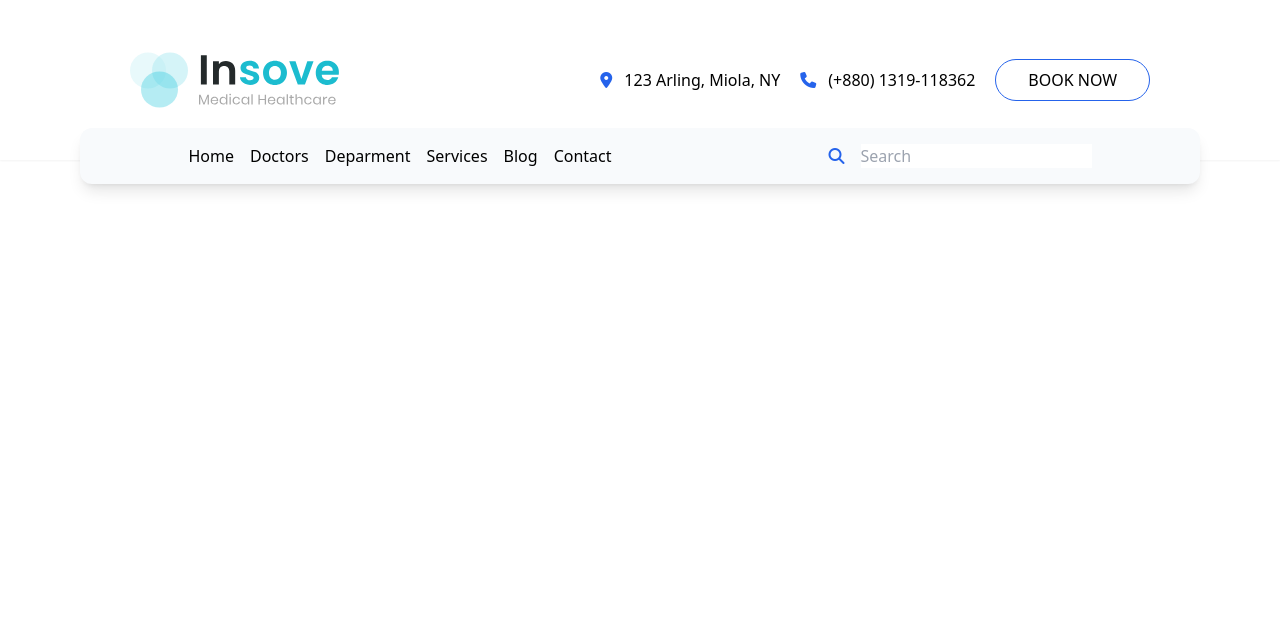
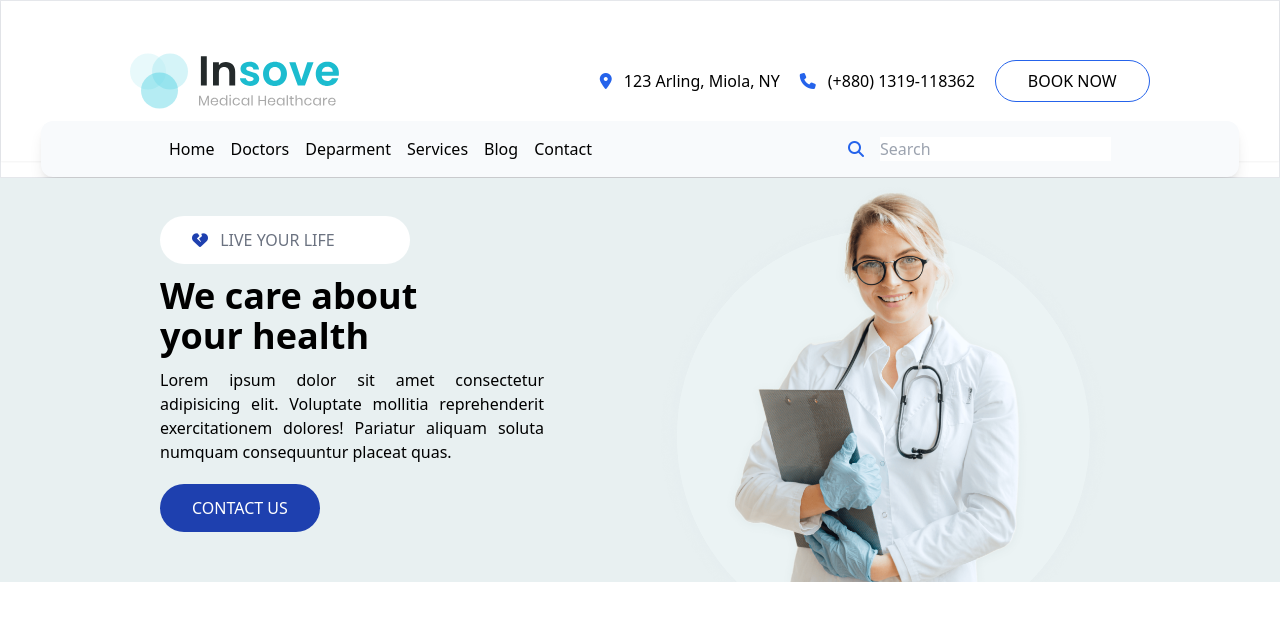
Before and after one commit to mehedihasanmurad/simple-tailwind-project, a website built with Vite: page index.html in a window 1280 px wide. Built offline with nearby package versions, Linux system fonts and the light colour scheme.

Commit message:
header added

```diff
--- a/index.html
+++ b/index.html
@@ -15,8 +15,9 @@
 
     <!-- Navbar Start -->
     <nav class="">
-        <div class="mx-16 py-9 sm:flex justify-around items-center sm:mx-0 sm:shadow-sm">
-            <div>
+        <div class="container mx-auto border">
+            <div class="mx-16 py-9 sm:flex justify-around items-center sm:mx-0 sm:shadow-sm">
+            <div class="cursor-pointer">
                 <img src="assets/img/header/logo.svg" alt="">
             </div>
             <div class="sm:flex items-center gap-5 my-5">
@@ -33,10 +34,9 @@
                     <button class="border rounded-full bg-white border-blue-600 uppercase px-12 py-2 hover:bg-slate-100 transition sm:px-8">Book Now</button>
             </div>
         </div>
+        <div class="-mt-10 mx-10">
+            <div class="hidden py-4 sm:flex justify-around bg-slate-50 sm:shadow-lg rounded-xl">
 
-
-        <div class="hidden py-4 sm:flex justify-around mx-20 -mt-8 bg-slate-50 sm:shadow-lg rounded-xl">
-            <div>
                 <ul class="sm:flex gap-4">
                     <li><a href="#home">Home</a></li>
                     <li><a href="#doctors">Doctors</a></li>
@@ -45,18 +45,42 @@
                     <li><a href="#blog">Blog</a></li>
                     <li><a href="#contact">Contact</a></li>
                 </ul>
-            </div>
 
-            <div>
-                <i class="fa-solid fa-magnifying-glass text-blue-600 mr-3"></i>
-                <input class="outline-none bg-white" type="text" placeholder="Search">
+
+               <div>
+                    <i class="fa-solid fa-magnifying-glass text-blue-600 mr-3"></i>
+                    <input class="outline-none bg-white" type="text" placeholder="Search">
+              </div>
             </div>
         </div>
-
-    </nav>
+        </div>
 
 
 
 
+    </nav>
+
+    <!-- Header section start -->
+    <header class="bg-[#E8F0F1]">
+
+
+        <div class="flex justify-center items-center mx-16 sm:mx-40">
+            <div class="sm:w-full">
+                <div class="bg-white w-[250px] rounded-full text-gray-500 px-8 py-3 mt-5">
+                    <i class="fa-solid fa-heart-crack mr-2 text-blue-800"></i>
+                    <button class="uppercase">Live Your Life</button>
+                </div>
+                <h1 class="text-4xl font-semibold my-3">We care about <br> your health</h1>
+                <p class="text-justify mb-5 w-96">Lorem ipsum dolor sit amet consectetur adipisicing elit. Voluptate mollitia reprehenderit exercitationem dolores! Pariatur aliquam soluta numquam consequuntur placeat quas.</p>
+                <button class="bg-blue-800 px-8 mb-8 py-3 rounded-full uppercase text-white">Contact Us</button>
+            </div>
+
+            <div class="hidden sm:flex">
+                <img class="" src="assets/img/hero/img.png" alt="">
+            </div>
+        </div>
+    </header>
+
+
 </body>
 </html>
```
